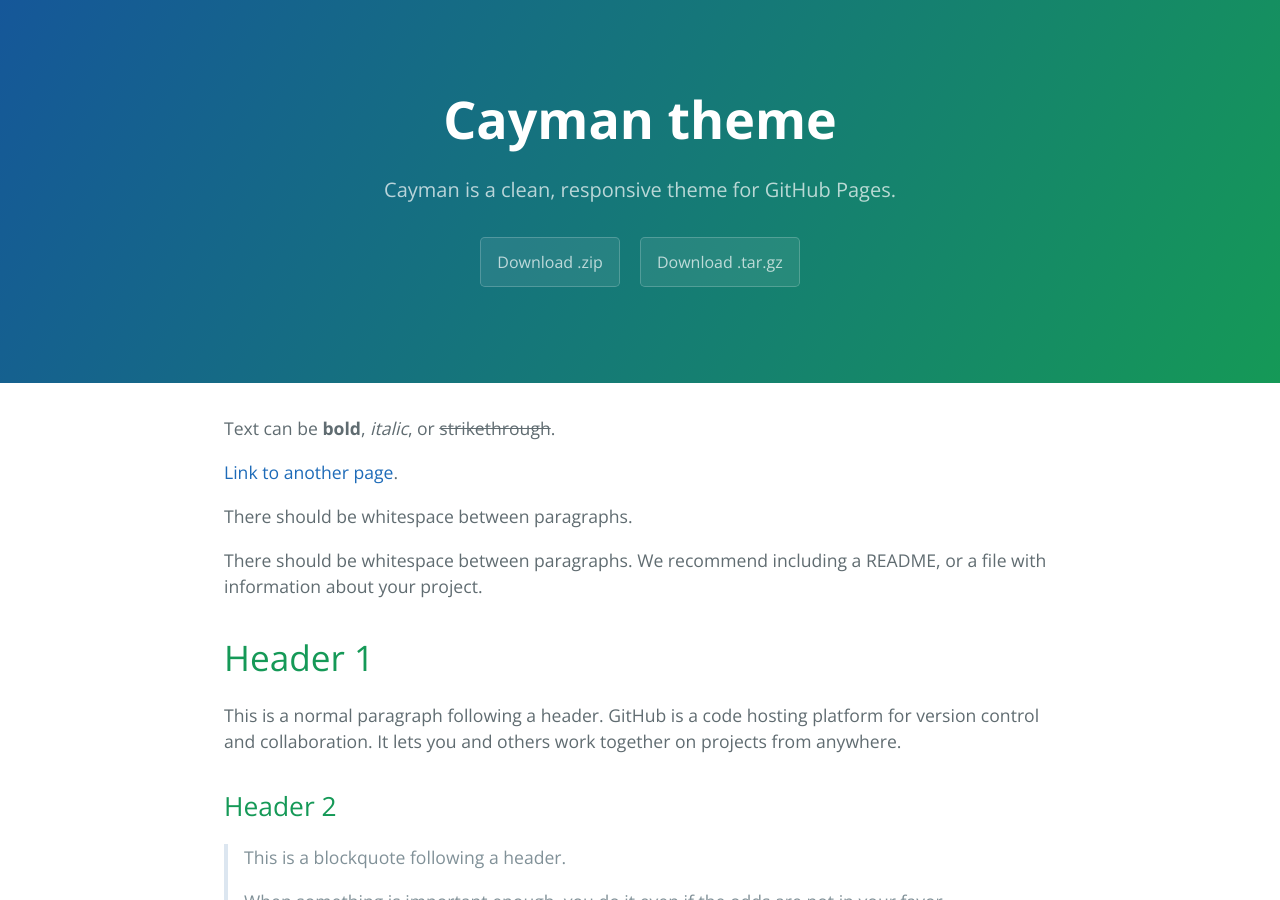
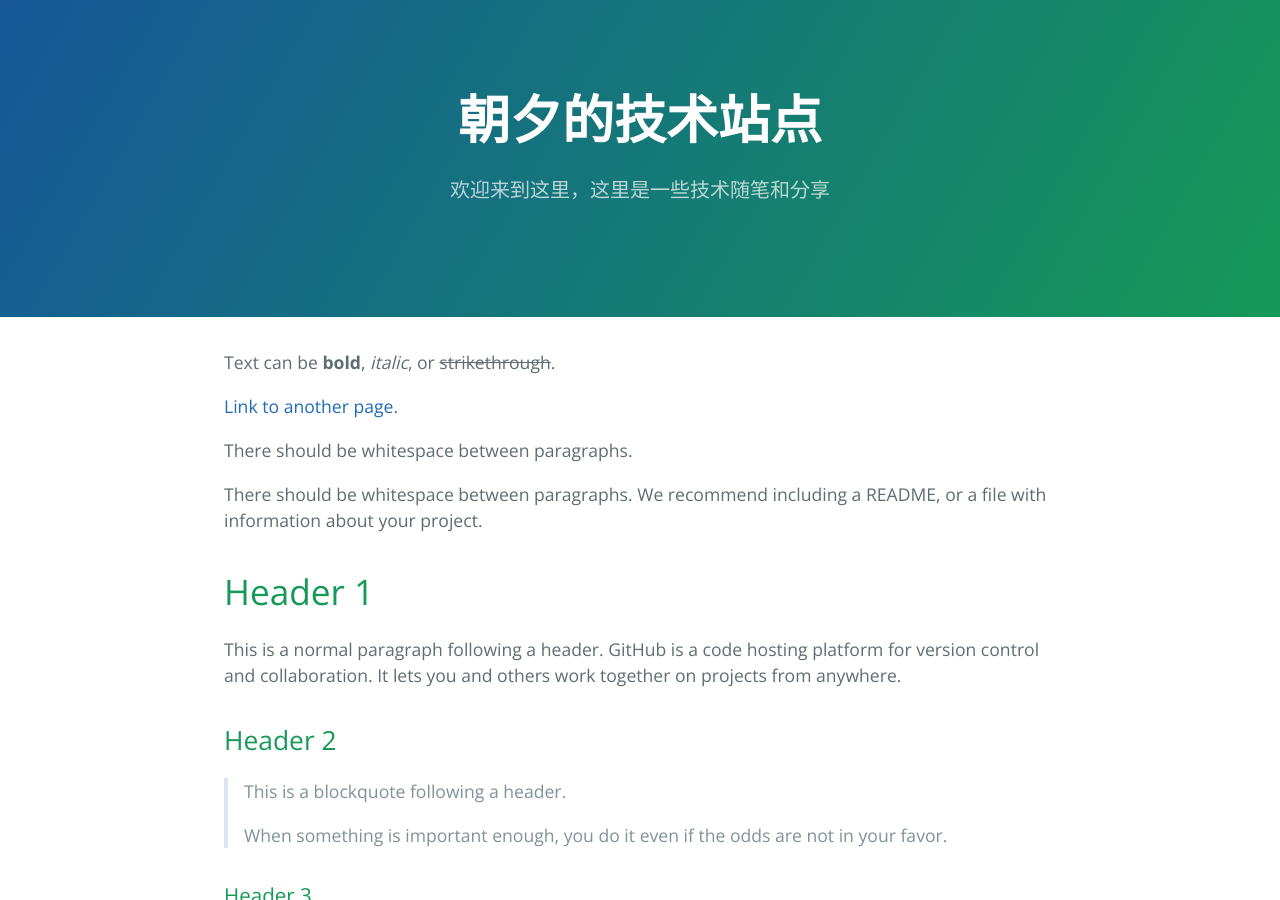
Before and after one commit to whosy/whosy.github.io, a Jekyll site: the page built from index.md, in a window 1280 px wide and 900 px high. Built offline with Jekyll 4.4.1, drawn with Linux system fonts in a browser that asks for light colours.

Commit message:
update config

```diff
--- a/_config.yml
+++ b/_config.yml
@@ -1,5 +1,5 @@
-title: Cayman theme
-description: Cayman is a clean, responsive theme for GitHub Pages.
-show_downloads: true
+title: 朝夕的技术站点
+description: 欢迎来到这里，这里是一些技术随笔和分享
+show_downloads: false
 google_analytics:
 theme: jekyll-theme-cayman
```
